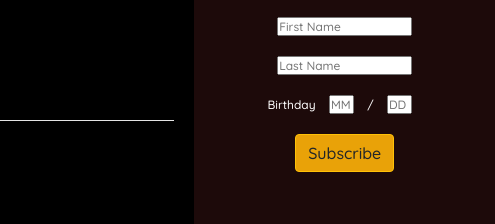
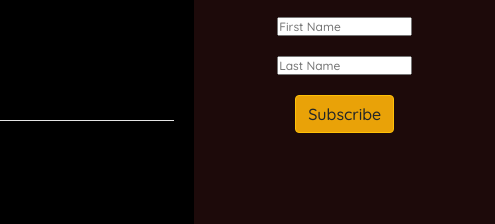
Before and after one commit to StewartDJ/anakalanmusic, a plain HTML site: page about.html in a window 1280 px wide. Shown: the part 3111-3335 px from the top of the page, 785-1280 px from the left. Drawn offline with nearby package versions, Linux system fonts and the light colour scheme; a script that the page names is missing.

Commit message:
updated footer

```diff
--- a/about.html
+++ b/about.html
@@ -129,11 +129,6 @@ Three years later is where I am now. A Slovenian musician, actor, writer and dra
 
             <br>
 
-            <label for="mce-BIRTHDAY-month">Birthday </label>
-
-                <span class="subfield monthfield"><input class="birthday " type="text" pattern="[0-9]*" value="" placeholder="MM" size="2" maxlength="2" name="BIRTHDAY[month]" id="mce-BIRTHDAY-month"></span> /
-                <span class="subfield dayfield"><input class="birthday " type="text" pattern="[0-9]*" value="" placeholder="DD" size="2" maxlength="2" name="BIRTHDAY[day]" id="mce-BIRTHDAY-day"></span>
-                <span class="small-meta nowrap"></span>
 
             <div id="mce-responses" class="clear">
                 <div class="response" id="mce-error-response" style="display:none"></div>
```
Also changed, not shown: contact.html (+0 -5 lines), index.html (+0 -5 lines), listen.html (+0 -6 lines).
